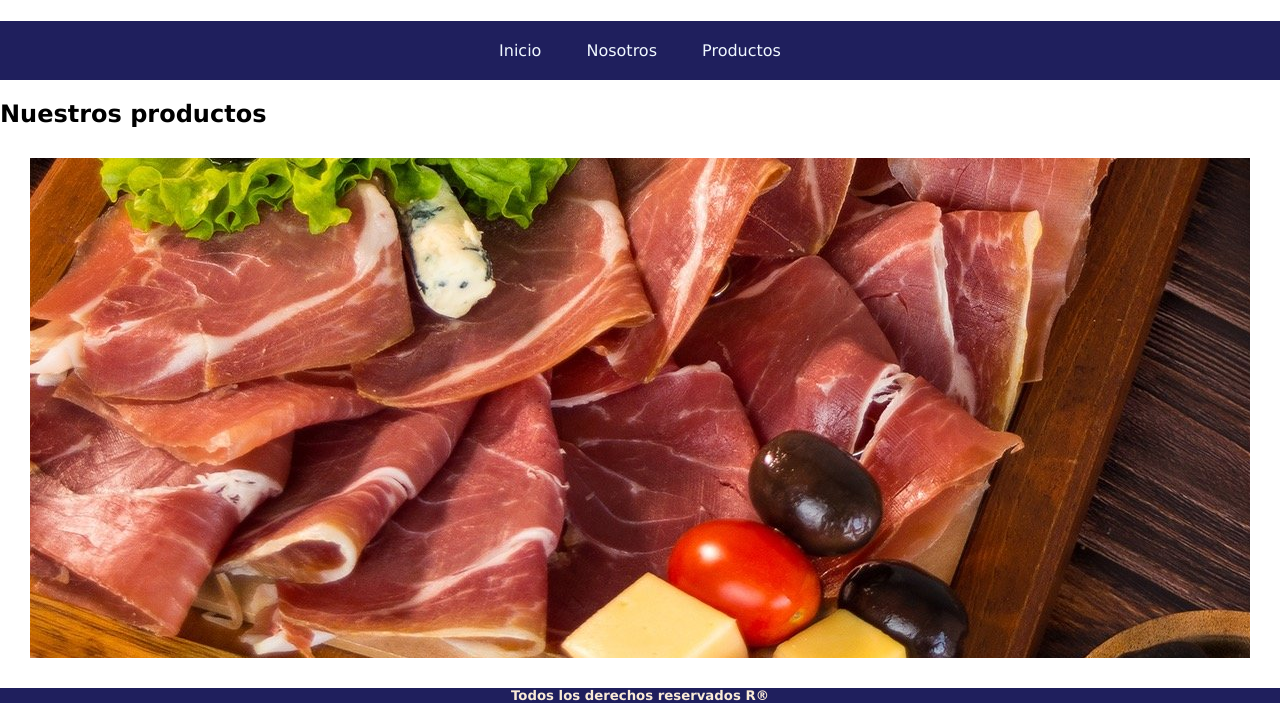
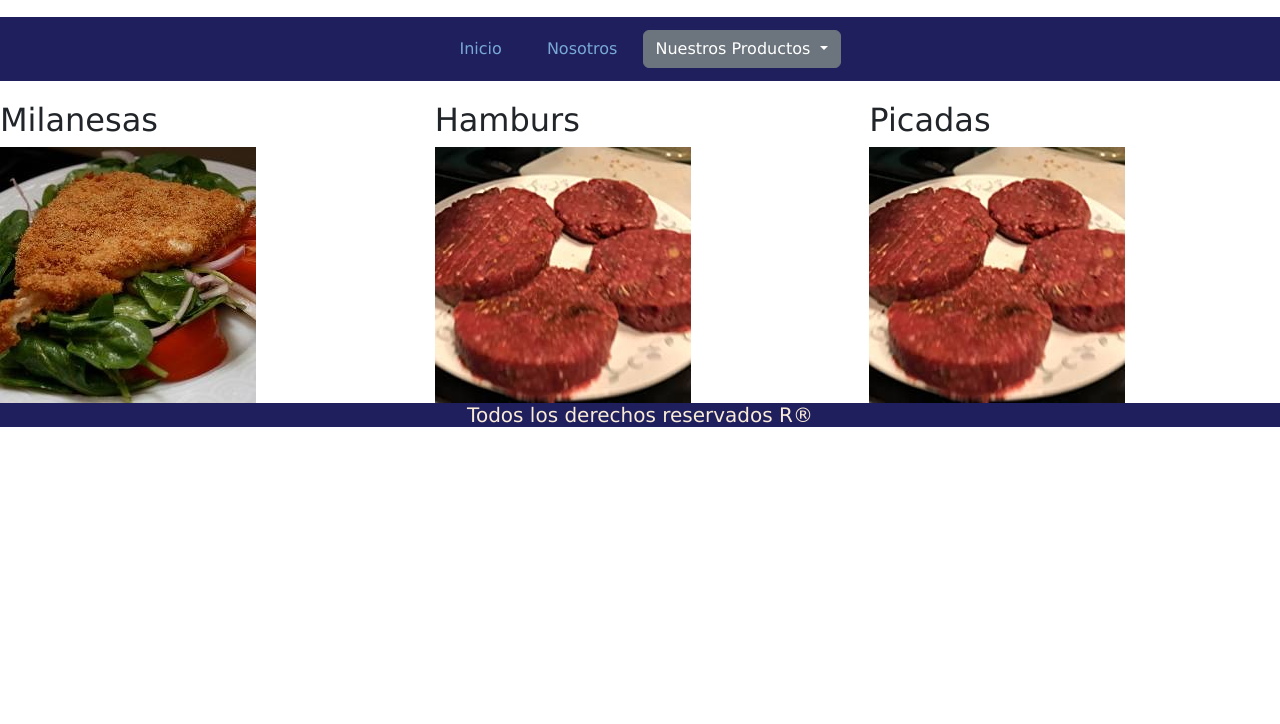
Before and after one commit to maximoglia/maximoglia.github.io, a plain HTML site: page views/servicios.html in a window 1280 px wide. Shown: the part 76-800 px from the top of the page. Drawn offline with nearby package versions, Linux system fonts and the light colour scheme.

Commit message:
PreEntrega+Moglia

```diff
--- a/css/style.css
+++ b/css/style.css
@@ -49,7 +49,7 @@ nav{
    padding: auto;
 }
 .menu .item a{
-    color:aliceblue;
+    color:rgb(120, 169, 212);
     text-decoration: none;
     display: inline-block;
     padding: 20px;
@@ -57,15 +57,11 @@ nav{
 }
 
 .menu .item a:hover{
-    color: aquamarine;
+    color: rgb(216, 146, 55);
 }
 .menu .item:hover .submenu{
     display: inline;
 
-}
-.menu .item:hover a{
-    background-color: beige;
-    color: blue;
 }
 
 .section1{
@@ -171,3 +167,7 @@ footer{
     margin: 0%;
 
 }
+
+.botones{
+    background-color: blanchedalmond;
+}
--- a/views/index.html
+++ b/views/index.html
@@ -4,8 +4,13 @@
     <meta charset="UTF-8">
     <meta http-equiv="X-UA-Compatible" content="IE=edge">
     <meta name="viewport" content="width=device-width, initial-scale=1.0">
-    <title>Prepara2</title>
+    <title>Las Milis</title>
+	<link rel="icon" href="../assets/img/mlogo.png">
+
+	<link href="https://cdn.jsdelivr.net/npm/bootstrap@5.2.3/dist/css/bootstrap.min.css" rel="stylesheet" integrity="sha384-rbsA2VBKQhggwzxH7pPCaAqO46MgnOM80zW1RWuH61DGLwZJEdK2Kadq2F9CUG65" crossorigin="anonymous">
+
 	<link rel="stylesheet" href="../css/style.css">
+
 </head>
 
 <body>
@@ -16,18 +21,18 @@
 		<ul class="menu">
 			<li class="item"><a href="index.html">Inicio</a></li>
 			<li class="item"><a href="./nosotros.html">Nosotros</a></li>
-			    <li class="item"><a href="./servicios.html">Productos</a>
-			         <!--<ul class="submenu">
-			            <li class="sub_i"><a href="./servicios.html">Picadas</a></li>
-			            <li class="sub_i"><a href="./servicios.html">Milanesas</a></li>
-						<li class="sub_i"><a href="./servicios.html">Hamburguesas</a></li>
+				<li class="item">
+				 <div class="dropdown">
+					<button class="btn btn-secondary dropdown-toggle" type="button" data-bs-toggle="dropdown" aria-expanded="false">
+					  Nuestros Productos
+					</button>
+					<ul class="dropdown-menu">
+					  <li><a class="dropdown-item" href="./servicios.html">Milanesas</a></li>
+					  <li><a class="dropdown-item" href="./servicios.html">Hamburs</a></li>
+					  <li><a class="dropdown-item" href="./servicios.html">Picadas</a></li>
 					</ul>
-
-                    FUNCIONA PERO ESTÉTICAMENTE RESTA, QUEDA VER BIEN EL CSS PARA MEJORARLO-->
 				</li>
-
-			</ul>
-		</nav>
+				  </div>
 	</header>
 
     <main>
@@ -36,7 +41,7 @@
 			Tus comidas resueltas
 		</h3>
 		<p>
-			Lorem ipsum dolor, sit amet consectetur adipisicing elit. Nobis voluptas est quaerat dicta maiores sit amet cum illum, corporis accusantium officiis in quasi placeat molestiae tempore tenetur, perspiciatis omnis enim incidunt modi veritatis ipsa laudantium quod reprehenderit. Aperiam veritatis corrupti ipsam ea atque, aut sunt consequatur, provident vel architecto minima explicabo ut, amet non fuga. Harum eius, voluptas ipsa consequuntur dignissimos impedit, reiciendis vero consectetur officiis temporibus repudiandae! Dolorum porro illo itaque, cumque nisi distinctio natus id provident obcaecati soluta! Voluptatem ad animi neque mollitia at sint debitis expedita quibusdam molestias aperiam omnis quod, quisquam voluptates velit repellat accusamus similique! Ab suscipit aperiam non dolor consectetur. Quae expedita cumque recusandae laborum ipsa magni doloribus ab deleniti voluptate quos, adipisci repellat exercitationem reprehenderit? Illo aspernatur quo possimus nesciunt ratione? Optio modi, alias sed impedit, possimus nihil delectus magnam vel aut nostrum harum perspiciatis aperiam officiis facilis. Magnam obcaecati omnis quo doloremque ipsum officiis aut iusto. Consequatur vero reprehenderit esse voluptates iure aperiam, cumque dicta
+			Lorem ipsum dolor, sit amet consectetur adipisicing elit. Nobis voluptas est quaerat dicta maiores sit amet cum illum, corporis accusantium officiis in quasi placeat molestiae tempore tenetur, perspiciatis omnis enim incidunt modi veritatis ipsa laudantium quod reprehenderit. Aperiam veritatis
 		</p>
 	</section>
 	<section class="section2">
@@ -44,14 +49,14 @@
 			Nosotros
 		</h3>
 		<p>
-			Lorem ipsum dolor sit amet consectetur adipisicing elit. Quod sint, iure cumque a minus porro et culpa pariatur recusandae, quis consectetur at ex sunt maiores necessitatibus excepturi! Rem exercitationem repellat in quae asperiores sunt quibusdam atque voluptate, illum quas fugit nostrum veritatis animi omnis minus. Porro dolorum cupiditate, magnam velit fugit saepe in quaerat odit modi laborum ab, fuga numquam doloribus. Ut possimus perspiciatis illo atque laboriosam sit impedit neque, odit, iste quod aperiam? Omnis itaque placeat consectetur repellat reprehenderit ullam similique esse repudiandae quisquam voluptatem voluptatum dolorem consequuntur ratione corporis, aliquam inventore accusantium facilis. Ut, reprehenderit in, ipsam ullam nostrum dolor animi non, deserunt sed dicta voluptate officia earum blanditiis officiis eveniet at quod sint quis cum praesentium exercitationem eius numquam commodi. Architecto officia, ab saepe est mollitia temporibus veritatis quod iusto quaerat doloremque dolor autem odio quidem accusamus minus dolore ut quibusdam aliquam atque! In ipsum libero error ea ipsam illum eligendi animi dolores vel dignissimos, aliquam unde quas tempore, maxime, recusandae quaerat temporibus odio perspiciatis. Doloremque, obcaecati ut. Eum quo at ducimus molestias! Nisi molestiae vero corrupti reprehenderit ipsam amet aliquam ducimus porro sit et non modi minus nostrum
+			Lorem ipsum dolor sit amet consectetur adipisicing elit. Quod sint, iure cumque a minus porro et culpa pariatur recusandae, quis consectetur at ex sunt maiores necessitatibus excepturi! Rem exercitationem repellat in quae asperiores sunt quibusdam atque voluptate, illum quas fugit nostrum veritatis
 		</p>
 	</section>
 	<section class="section3">
 		<h3>
 			Nuestros productos
 		</h3>
-        <p>Lorem ipsum dolor sit amet consectetur adipisicing elit. Soluta amet ea est dolores distinctio exercitationem accusantium vero quas, culpa ab cum, minima repellendus voluptatem, doloremque sed. Aliquid amet nostrum exercitationem.</p>
+        <p>Lorem ipsum dolor sit amet consectetur adipisicing elit. Soluta amet ea em.</p>
 
 	</section>
     </main>
@@ -61,5 +66,6 @@
 		<h5>Todos los derechos reservados R® </h5>
 
 	</footer>
+	<script src="https://cdn.jsdelivr.net/npm/bootstrap@5.2.3/dist/js/bootstrap.bundle.min.js" integrity="sha384-kenU1KFdBIe4zVF0s0G1M5b4hcpxyD9F7jL+jjXkk+Q2h455rYXK/7HAuoJl+0I4" crossorigin="anonymous"></script>
 </body>
 </html>
--- a/views/servicios.html
+++ b/views/servicios.html
@@ -4,8 +4,12 @@
     <meta charset="UTF-8">
     <meta http-equiv="X-UA-Compatible" content="IE=edge">
     <meta name="viewport" content="width=device-width, initial-scale=1.0">
-    <title>Prepara2</title>
-    <link rel="stylesheet" href="../css/style.css">
+    <title>Las Milis</title>
+	<link rel="icon" href="../assets/img/mlogo.png">
+
+	<link href="https://cdn.jsdelivr.net/npm/bootstrap@5.2.3/dist/css/bootstrap.min.css" rel="stylesheet" integrity="sha384-rbsA2VBKQhggwzxH7pPCaAqO46MgnOM80zW1RWuH61DGLwZJEdK2Kadq2F9CUG65" crossorigin="anonymous">
+
+	<link rel="stylesheet" href="../css/style.css">
 </head>
 
 <body>
@@ -16,8 +20,22 @@
 			<ul class="menu">
 			    <li class="item"><a href="index.html">Inicio</a></li>
 			    <li class="item"><a href="./nosotros.html">Nosotros</a></li>
-			    <li class="item"><a href="./servicios.html">Productos</a>
-			        <!--<ul class="submenu">
+					<li class="item">
+					 <div class="dropdown">
+						<button class="btn btn-secondary dropdown-toggle" type="button" data-bs-toggle="dropdown" aria-expanded="false">
+						  Nuestros Productos
+						</button>
+						<ul class="dropdown-menu">
+						  <li><a class="dropdown-item" href="./servicios.html">Milanesas</a></li>
+						  <li><a class="dropdown-item" href="./servicios.html">Hamburs</a></li>
+						  <li><a class="dropdown-item" href="./servicios.html">Picadas</a></li>
+						</ul>
+					</li>
+					  </div>
+
+
+
+					<!--<ul class="submenu">
 			            <li class="sub_i"><a href="./servicios.html">Picadas</a></li>
 			            <li class="sub_i"><a href="./servicios.html">Milanesas</a></li>
 						<li class="sub_i"><a href="./servicios.html">Hamburguesas</a></li>
@@ -28,14 +46,40 @@
 		</nav>
 	</header>
     <main>
-        <h2>Nuestros productos</h2>
+       <!-- <h2>Nuestros productos</h2>
         <section class="section12"></section>
+	   -->
+
+	   <div class="row">
+
+		<div class="col-xs-12 col-sm-4">
+		<h2>
+			Milanesas
+		</h2>
+		<img src="../assets/img/mililist.jpg" alt="">
+		</div>
+
+		<div class="col-xs-12 col-sm-4">
+		<h2>
+			Hamburs
+		</h2>
+		<img src="../assets/img/hamburlist.jpg" alt="">
+		</div>
+
+		<div class="col-xs-12 col-sm-4">
+			<h2>
+				Picadas
+			</h2>
+			<img src="../assets/img/hamburlist.jpg" alt="">
+			</div>
 
     </main>
+
     <footer>
 
 		<h5>Todos los derechos reservados R® </h5>
 
 	</footer>
+	<script src="https://cdn.jsdelivr.net/npm/bootstrap@5.2.3/dist/js/bootstrap.bundle.min.js" integrity="sha384-kenU1KFdBIe4zVF0s0G1M5b4hcpxyD9F7jL+jjXkk+Q2h455rYXK/7HAuoJl+0I4" crossorigin="anonymous"></script>
 </body>
 </html>
```
Also changed, not shown: views/nosotros.html (+42 -15 lines), assets/img/hamburcarousel1.jpg (added), assets/img/hamburlist.jpg (added), assets/img/mililist.jpg (added), assets/img/picadalist.jpg (added). Lines whose indentation alone changed are shown as unchanged.
